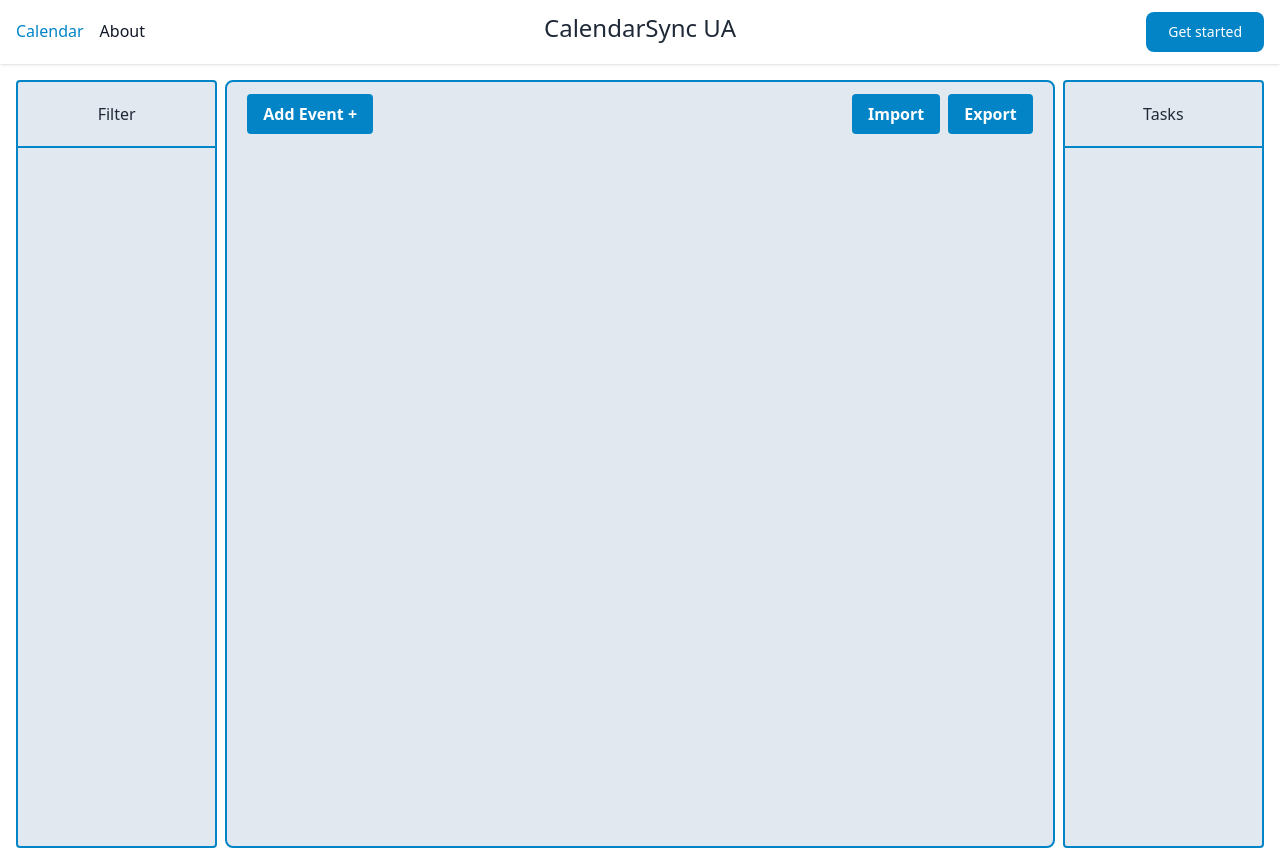
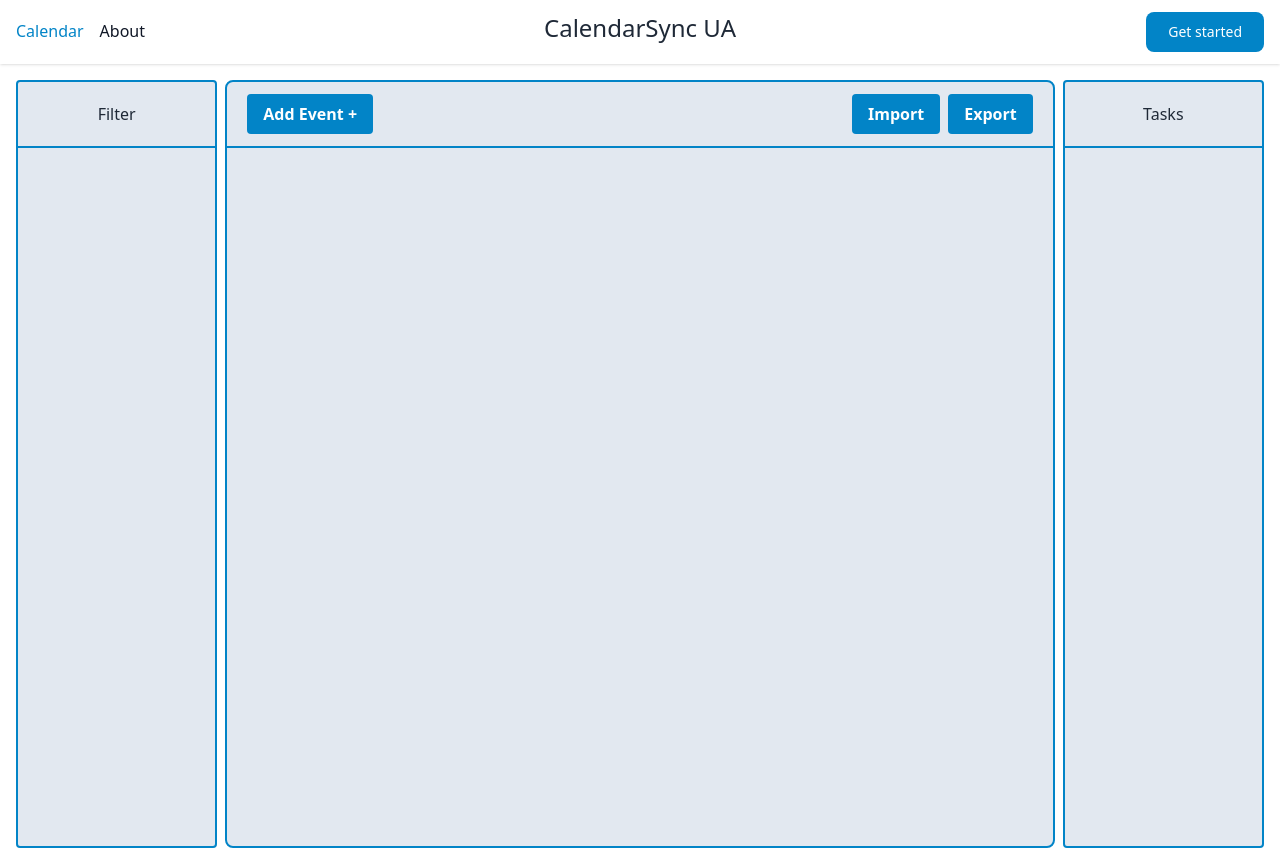
Before and after one commit to pedropintoo/CalendarSyncUA, a React (Vite) app: page / in a window 1280 px wide. Built offline with nearby package versions, Linux system fonts and the light colour scheme.

Commit message:
bottom border

```diff
--- a/src/components/Calendar.tsx
+++ b/src/components/Calendar.tsx
@@ -45,7 +45,7 @@ const HeaderButtons: React.FC = () => {
 
     return (
         <>
-            <div className="flex justify-between items-center px-4 py-2">
+            <div className="flex border-solid border-b-2 border-sky-600 justify-between items-center px-4 py-2">
                 <div>
                     <Button label="Add Event +" onClick={handleAddEvent}/>
                 </div>
```
